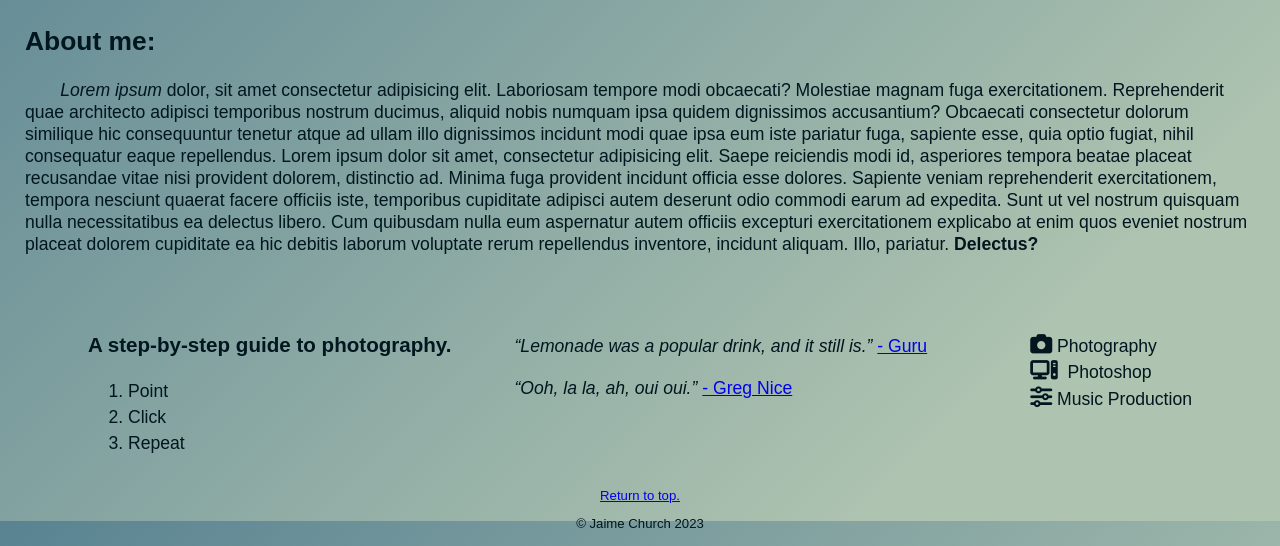
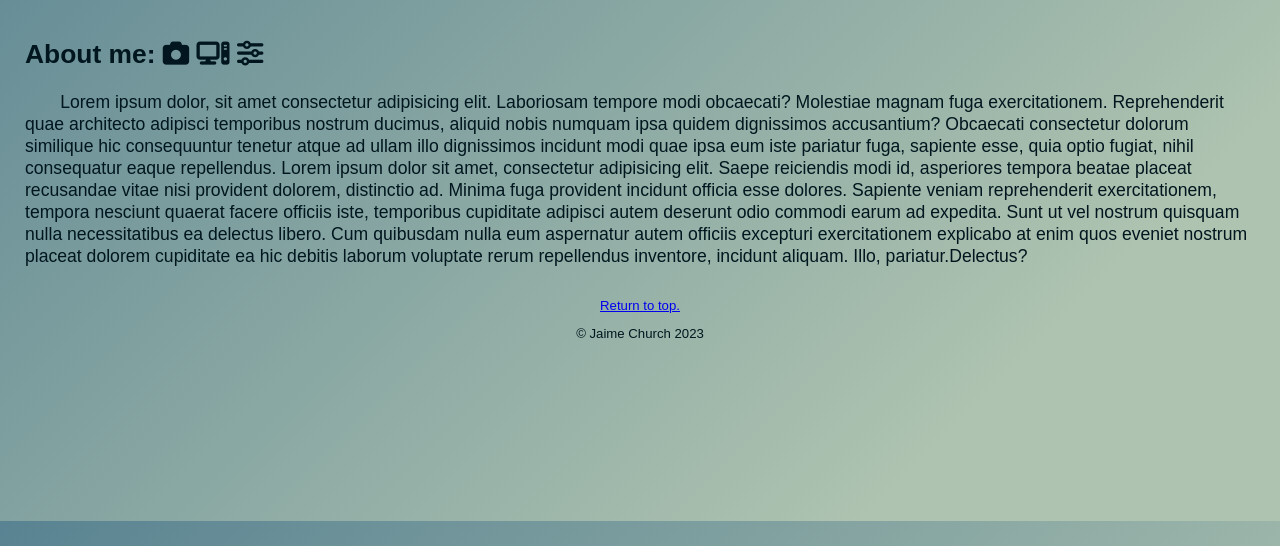
Before and after one commit to JaimeChurch/myWebsite, a plain HTML site: page index.html in a window 1280 px wide. Shown: the part 279-825 px from the top of the page. Drawn offline with Linux system fonts and the light colour scheme.

Commit message:
Removed ol, ul, and quote from homepage to streamline homepage layout. Added overflow:auto to images so they will shrink with screen size. Adjusted padding in the Navbar and H1 for smaller screens.

```diff
--- a/index.html
+++ b/index.html
@@ -19,21 +19,22 @@
             <li><a href="index.html">Home</a></li>
             <li><a href="photography.html">Photography</a></li>
             <li><a href="photoshop.html">Photoshop</a></li>
-            <li> <a href="music.html">Music</a></li>
+            <li class="lastNav"> <a href="music.html">Music</a></li>
         </ul>
     </nav>
-
 
     <header>
         <img src="images/logoElk.png" class="logo" alt="Picture of ThriftyElk logo.">
         <h1>ThriftyElk Productions.</h1>
     </header>
 
+    <main>
+        <h2>About me: <i class="fa-solid fa-camera"></i>
+            <i class="fa-solid fa-computer"></i>
+            <i class="fa-solid fa-sliders"></i>
+        </h2>
 
-    <main>
-        <div>
-            <h2>About me:</h2>
-            <p> <em> Lorem ipsum</em> dolor, sit amet consectetur adipisicing elit. Laboriosam tempore
+        <p> Lorem ipsum dolor, sit amet consectetur adipisicing elit. Laboriosam tempore
             modi obcaecati? Molestiae magnam
             fuga exercitationem. Reprehenderit quae architecto adipisci temporibus nostrum ducimus, aliquid nobis
             numquam ipsa quidem dignissimos accusantium?
@@ -48,41 +49,15 @@
             necessitatibus ea delectus libero.
             Cum quibusdam nulla eum aspernatur autem officiis excepturi exercitationem explicabo at enim quos
             eveniet nostrum placeat dolorem cupiditate ea hic debitis laborum voluptate rerum repellendus inventore,
-                incidunt aliquam. Illo, pariatur.
-                <strong> Delectus?</strong>
+            incidunt aliquam. Illo, pariatur.Delectus?
         </p>
-        </div>
+    </main>
 
-        <section>
-            <article id="ol">
-                <h3>A step-by-step guide to photography.</h3>
-                <ol>
-                    <li>Point</li>
-                    <li>Click</li>
-                    <li>Repeat</li>
-                </ol>
-            </article>
-
-            <article id="quote">
-                <q>Lemonade was a popular drink, and it still is.</q> <a href="https://youtu.be/TgelVkHEKdw"
-                    target="_blank">- Guru</a>
-                <br><br>
-                <q>Ooh, la la, ah, oui oui.</q> <a href="https://youtu.be/Sff7Kc77QAY" target="_blank">- Greg Nice</a>
-            </article>
-
-            <article>
-                <ul>
-                    <li><i class="fa-solid fa-camera"></i> Photography</li>
-                    <li><i class="fa-solid fa-computer"></i>&nbsp; Photoshop</li>
-                    <li><i class="fa-solid fa-sliders"></i> Music Production</li>
-                </ul>
-            </article>
-        </section>
-    </main>
     <footer>
         <p><a href="#">Return to top.</a></p>
         &#169; Jaime Church 2023
     </footer>
+
 </body>
 
 </html>
--- a/style.css
+++ b/style.css
@@ -57,7 +57,6 @@ h1 {
     text-shadow: 3px 3px 2px #598392;
     font-size: 275%;
     padding-left: 10px;
-
 }
 
 .logo {
@@ -67,36 +66,9 @@ h1 {
 }
 
 /* Main formatting*/
-section {
-    display: flex;
-    padding-top: 40px;
-    justify-content: space-evenly;
-    align-items: baseline;
-}
-
-section ul {
-    list-style-type: none;
-}
-
-ul i {
-    color: #01161e;
-    font-size: 125%;
-}
-
-
 main p {
     text-indent: 2em;
     line-height: 1.25em;
-}
-
-q {
-    font-style: italic;
-}
-
-
-ul,
-ol {
-    line-height: 1.5em;
 }
 
 #music div {
@@ -116,7 +88,6 @@ ol {
     object-fit: cover;
 }
 
-
 .PSgallery {
     display: flex;
     flex-wrap: wrap;
@@ -126,10 +97,11 @@ ol {
 .PSgallery img {
     max-height: 400px;
     padding: 5px;
+    overflow: auto;
 }
 
 .gallery img:hover {
-    max-height: 410px;
+    max-height: 405px;
     transition: .3s;
 }
 
@@ -141,6 +113,7 @@ ol {
 .gallery img {
     filter: grayscale(0);
     transition: .3s;
+    overflow: auto;
 }
 
 /* Footer formatting*/
@@ -156,11 +129,16 @@ footer {
         display: flex;
         flex-direction: column;
         align-items: center;
+        margin-bottom: 0px;
     }
 
     nav li {
         padding-bottom: 30px;
         font-size: 80%;
+    }
+
+    .lastNav {
+        padding-bottom: 0px;
     }
 
     h1 {
@@ -174,17 +152,6 @@ footer {
 
     header {
         padding-top: 0px;
-    }
-
-    section {
-        display: flex;
-        flex-direction: column;
-        align-items: center;
-        justify-content: center;
-    }
-
-    article {
-        width: 100%;
-        margin: auto;
+        align-self: center;
     }
 }
```
Also changed, not shown: music.html (+1 -1 lines), photography.html (+1 -2 lines), photoshop.html (+1 -1 lines). Lines whose indentation alone changed are shown as unchanged.
